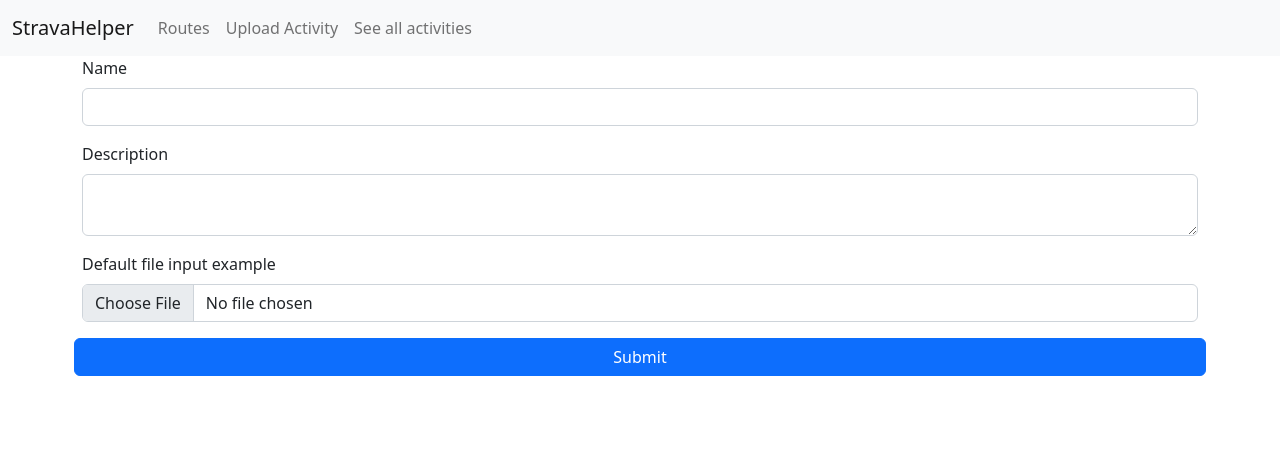
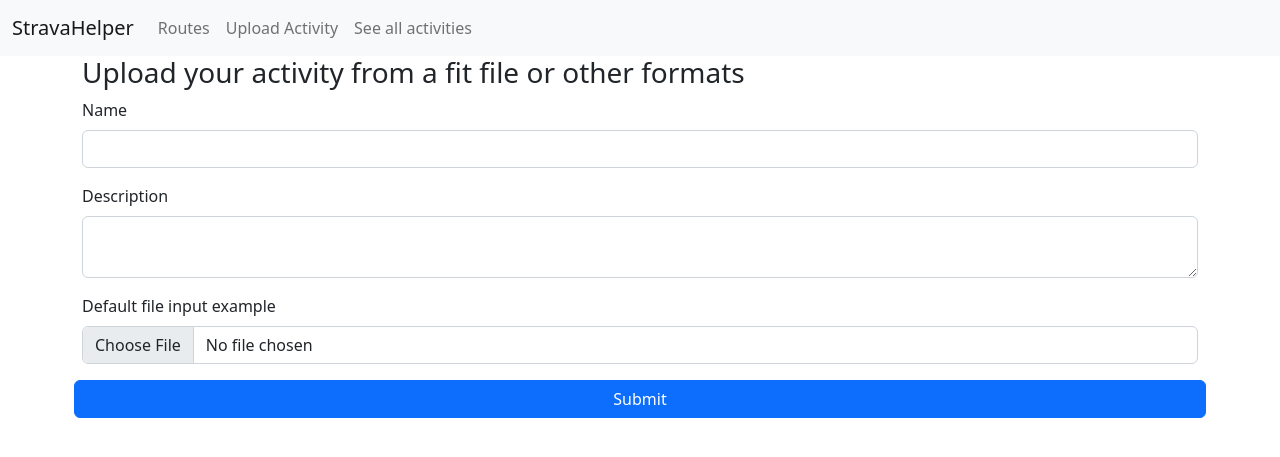
Before and after one commit to meyerjo/strava-routes-downloader, a Flask app: page /upload in a window 1280 px wide. Shown: the top 457 px of the page. Run offline with Flask 2, Linux system fonts and the light colour scheme; some libraries are stand-ins or nearby versions.

Commit message:
Minor changes to html code foramt

```diff
--- a/src/app.py
+++ b/src/app.py
@@ -208,7 +208,6 @@ def show_upload_page():
     return render_template("show_upload.html")
 
 
-
 @app.route("/upload_activity", methods=["POST"])
 def upload_activity():
     update_token()
--- a/src/templates/show_activities.html
+++ b/src/templates/show_activities.html
@@ -2,6 +2,9 @@
 {% block active_upload_page %}active{% endblock %}
 {% block body %}
 <div class="container">
+    <div class="alert alert-primary" role="alert">
+      Mainly done for debugging purposes. To see whether we can still change privacy settings to private via API (we can't)
+    </div>
     <div class="row">
         <div class="col-sm">
             <form method="post">
--- a/src/templates/show_upload.html
+++ b/src/templates/show_upload.html
@@ -1,7 +1,9 @@
 {% extends "base.html" %}
+{% block title %}Upload your activity from FIT file{% endblock %}
 {% block active_activity_index %}active{% endblock %}
 {% block body %}
     <div class="container">
+        <h3>Upload your activity from a fit file or other formats</h3>
         <form class="row g-3" method="post" enctype="multipart/form-data"">
         <div class="col-12">
             <label for="activity_name" class="form-label">Name</label>
```
